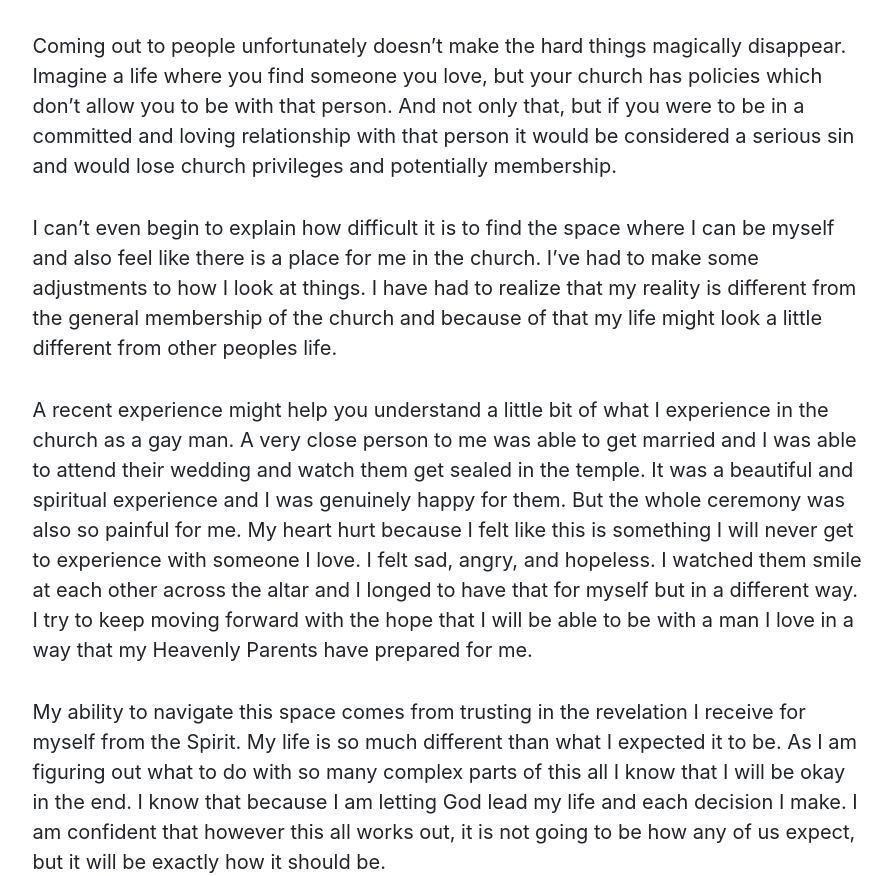
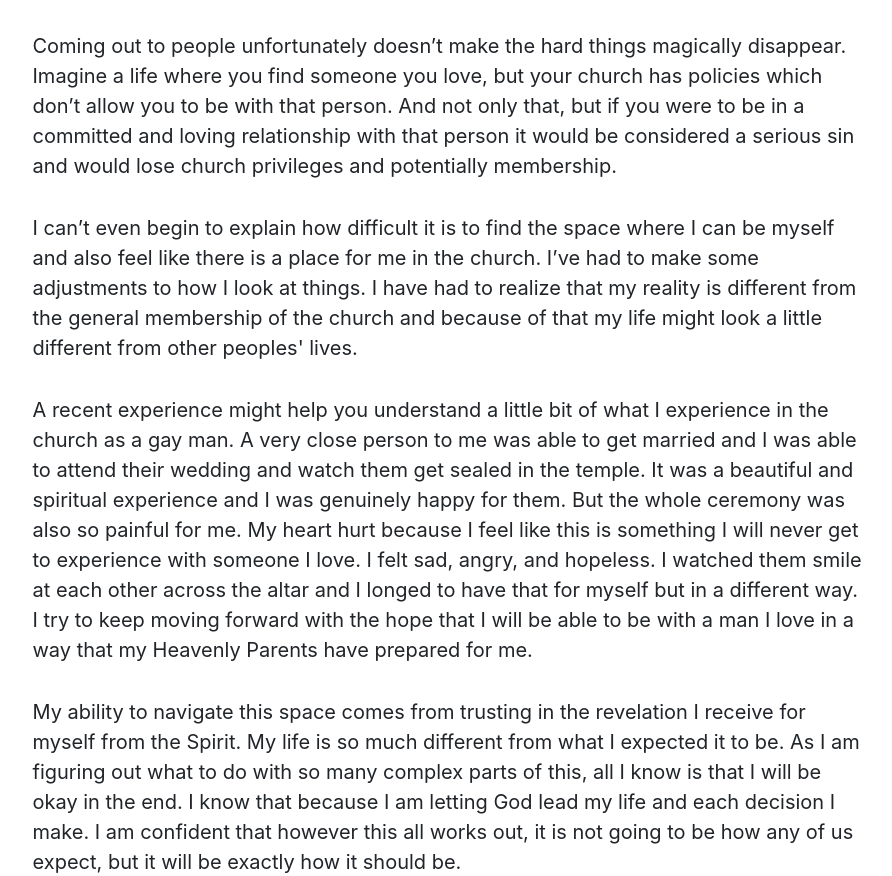
Before and after one commit to SpencerKing7/LearningToLoveV1, a Django app: page /story/ in a window 1280 px wide. Shown: the part 3007-3883 px from the top of the page, without its empty margins (192-1084 px from the left). Run offline with Django 3.2, Linux system fonts and the light colour scheme; some libraries are stand-ins or nearby versions.

Commit message:
grammar changes from Steph

```diff
--- a/templates/pages/index.html
+++ b/templates/pages/index.html
@@ -22,12 +22,12 @@
     <div class="row justify-content-center">
         <div class="col-lg-6">
             <h2>Hello!!</h2>
-            <p class="mb-0">I feel like it is time for me to share something about myself that I have known since I was around 13 years old.</p>
+            <p class="mb-0">I feel like it is time for me to share something that I have known about myself since I was around 13 years old.</p>
             <p class="mb-0">I am gay 🌈</p>
-            <p class="mb-0">I have always been so afraid about this part of me - but now I have learned to love myself for who I am.</p>
+            <p class="mb-0">I have always been so afraid of this part of me - but now I have learned to love myself for who I am.</p>
             <br>
             <img src="{% static 'img/face1.jpg' %}" style="width:100%">
-            <p class="mb-0">I wanted to make an easy way to share my story with people so I built this website. I hope that more love and understanding will spread through the community as me and many others share their experiences.</p>
+            <p class="mb-0">I wanted to make an easy way to share my story with people so I built this website. I hope that more love and understanding will spread through the community as myself and many others share their experiences.</p>
             <p class="mb-0">Read my story <a href="{% url 'story' %}" style="font-weight: bold">here</a>.</p>
 
 
--- a/templates/pages/learnmore.html
+++ b/templates/pages/learnmore.html
@@ -45,7 +45,7 @@
             <div class="post-preview">
                 <a href="https://www.liftandlove.org/" target="_blank">
                     <h2 class="post-title">#2 Lift & Love</h2>
-                    <h3 class="post-subtitle">An great podcast and other resources made by two LDS moms with gay sons</h3>
+                    <h3 class="post-subtitle">A great podcast and other resources made by two LDS moms with gay sons</h3>
                 </a>
             </div>
 
--- a/templates/pages/questions.html
+++ b/templates/pages/questions.html
@@ -16,7 +16,7 @@
             <div class="col-lg-6">
                 <!-- Left Side -->
                 <h4>What will this mean for my future?</h4>
-                <p class="mb-0">I usually feel very stressed when I think about my future because there are so many different ways my life could go. I think that it doesn’t matter as much as I let myself worry about it. I am going to make the best decisions I can in the situation I am in and I am confident that whatever it looks like it will be great!</p>
+                <p class="mb-0">I usually feel very stressed when I think about my future because there are so many different ways my life could go. I think that I worry about it more than I need to. I am going to make the best decisions I can in the situation I am in and I am confident that whatever it looks like it will be great!</p>
 
                 <br><br>
                 <h4>Did I choose to be gay?</h4>
@@ -24,7 +24,7 @@
                 <br><br>
 
                 <h4>How can you be an ally to LGBTQ people?</h4>
-                <p class="mb-0">I get that it can be uncomfortable for people who aren’t familiar with LGBTQ topics/experiences to step into this space. I think that uncomfort or fear comes from not understanding the experience. I’ve seen so many people have a huge change of heart once they hear someone’s journey and experiences. I think the most impactful thing people can do is to <i>clearly</i> and <i>strongly</i> show love to LGBTQ people. So many LGBTQ individuals live in fear that their friends or family might not love them if they knew, or don’t approve of, who they are. </p>
+                <p class="mb-0">I get that it can be uncomfortable for people who aren’t familiar with LGBTQ topics/experiences to step into this space. I think that discomfort or fear comes from not understanding the experience. I’ve seen so many people have a huge change of heart once they hear someone’s journey and experiences. I think the most impactful thing people can do is to <i>clearly</i> and <i>strongly</i> show love to LGBTQ people. So many LGBTQ individuals live in fear that their friends or family might not love them if they knew, or don’t approve of, who they are. </p>
                 <p class="mb-0">This fear paralyzed me for so many years and even got in the way of developing relationships with people I care about. Please just love love love. Don’t worry so much about the choices others make, try to see them as God sees them and love like He does. My greatest allies are my family and my close friends who have made it very clear that they accept and love me completely, no matter what.</p>
                 <br><br>
 
@@ -46,7 +46,7 @@
                 <br><br>
 
                 <h4>How does it all fit in with the Plan of Salvation?</h4>
-                <p class="mb-0">I really wish I had the answer to this question. It is super hard to be working towards an eternity that I have no idea what will be like for me. While the church puts so much emphasis on heterosexual marriages and how that is the way couples will live with God again, I feel like I am excluded because I don’t want to be with a woman. It hurts and makes me confused.</p>
+                <p class="mb-0">I really wish I had the answer to this question. It is super hard to be working towards an eternity when I have no idea what it will be like for me. While the church puts so much emphasis on heterosexual marriages and how that is the way couples will live with God again, I feel like I am excluded because I don’t want to be with a woman. It hurts and makes me confused.</p>
                 <p class="mb-0">Something that I <i>do</i> know is that my Heavenly Parents have a plan for me. I’m not sure what it is yet, but I know that They are watching over me. I really like the 9th article of faith:</p>
                 <p class="mb-0">“We believe all that God has revealed, all that He does now reveal, and we believe that He will yet reveal many great and important things pertaining to the Kingdom of God.” </p>
                 <p class="mb-0">I believe that there is so much more truth out there that we just don’t know about yet. But I hope that if we begin asking the right questions and God wants us to know more that He will give more to us. We desperately need more truth, especially regarding LGBTQ individuals and where we fit in the plan.</p>
--- a/templates/pages/story.html
+++ b/templates/pages/story.html
@@ -26,7 +26,7 @@
                 </ul>
                 <br>
                 <h2>Childhood</h2>
-                <p class="mb-0">When I was pretty young, around 10 or 11 years old, I felt different from other boys around me. It never really bothered me, it was just something I felt and was aware of. When I was about 13 years old I started to understand that I was attracted to other guys, and this realization was the start of a journey that’s taken years and years to understand, navigate, and love.</p>
+                <p class="mb-0">When I was pretty young, around 10 or 11 years old, I felt different from other boys around me. It never really bothered me, it was just something I felt and was aware of. When I was about 13 years old I started to understand that I was attracted to other guys, and this realization was the start of a journey that has taken years and years to understand, navigate, and love.</p>
                 <p class="mb-0">From the moment I became aware of it, I felt like this part of myself was a huge mistake. I was extremely conscious that being attracted to guys was not an okay thing in the church, at school, or in the world around me. I hated that part of me with all my heart, and shamed myself for years. It was something I couldn’t accept as part of who I am. It was not an option for me to be gay. How could it be when so many people and organizations around you treat it the way they do?</p>
                 <p class="mb-0">When I say I hated myself, I meant it. The messages around me all pointed to the fact that being gay is bad. Gay people are sinful. Gay people leave the church. Gay people are a cause of the destruction of the family. And so on. All through middle school and high school my energy was spent trying to change who I was.</p>
 
@@ -50,9 +50,9 @@
                 <br>
                 <h2>Looking Forward</h2>
                 <p class="mb-0">Coming out to people unfortunately doesn’t make the hard things magically disappear. Imagine a life where you find someone you love, but your church has policies which don’t allow you to be with that person. And not only that, but if you were to be in a committed and loving relationship with that person it would be considered a serious sin and would lose church privileges and potentially membership.</p>
-                <p class="mb-0">I can’t even begin to explain how difficult it is to find the space where I can be myself and also feel like there is a place for me in the church. I’ve had to make some adjustments to how I look at things. I have had to realize that my reality is different from the general membership of the church and because of that my life might look a little different from other peoples life.</p>
-                <p class="mb-0">A recent experience might help you understand a little bit of what I experience in the church as a gay man. A very close person to me was able to get married and I was able to attend their wedding and watch them get sealed in the temple. It was a beautiful and spiritual experience and I was genuinely happy for them. But the whole ceremony was also so painful for me. My heart hurt because I felt like this is something I will never get to experience with someone I love. I felt sad, angry, and hopeless. I watched them smile at each other across the altar and I longed to have that for myself but in a different way. I try to keep moving forward with the hope that I will be able to be with a man I love in a way that my Heavenly Parents have prepared for me.</p>
-                <p class="mb-0">My ability to navigate this space comes from trusting in the revelation I receive for myself from the Spirit. My life is so much different than what I expected it to be. As I am figuring out what to do with so many complex parts of this all I know that I will be okay in the end. I know that because I am letting God lead my life and each decision I make. I am confident that however this all works out, it is not going to be how any of us expect, but it will be exactly how it should be.</p>
+                <p class="mb-0">I can’t even begin to explain how difficult it is to find the space where I can be myself and also feel like there is a place for me in the church. I’ve had to make some adjustments to how I look at things. I have had to realize that my reality is different from the general membership of the church and because of that my life might look a little different from other peoples' lives.</p>
+                <p class="mb-0">A recent experience might help you understand a little bit of what I experience in the church as a gay man. A very close person to me was able to get married and I was able to attend their wedding and watch them get sealed in the temple. It was a beautiful and spiritual experience and I was genuinely happy for them. But the whole ceremony was also so painful for me. My heart hurt because I feel like this is something I will never get to experience with someone I love. I felt sad, angry, and hopeless. I watched them smile at each other across the altar and I longed to have that for myself but in a different way. I try to keep moving forward with the hope that I will be able to be with a man I love in a way that my Heavenly Parents have prepared for me.</p>
+                <p class="mb-0">My ability to navigate this space comes from trusting in the revelation I receive for myself from the Spirit. My life is so much different from what I expected it to be. As I am figuring out what to do with so many complex parts of this, all I know is that I will be okay in the end. I know that because I am letting God lead my life and each decision I make. I am confident that however this all works out, it is not going to be how any of us expect, but it will be exactly how it should be.</p>
 
                 <p class="mb-0" style="font-weight: bold">To sum up some important truths I know that keep me moving forward:</p>
                 <br>
```
